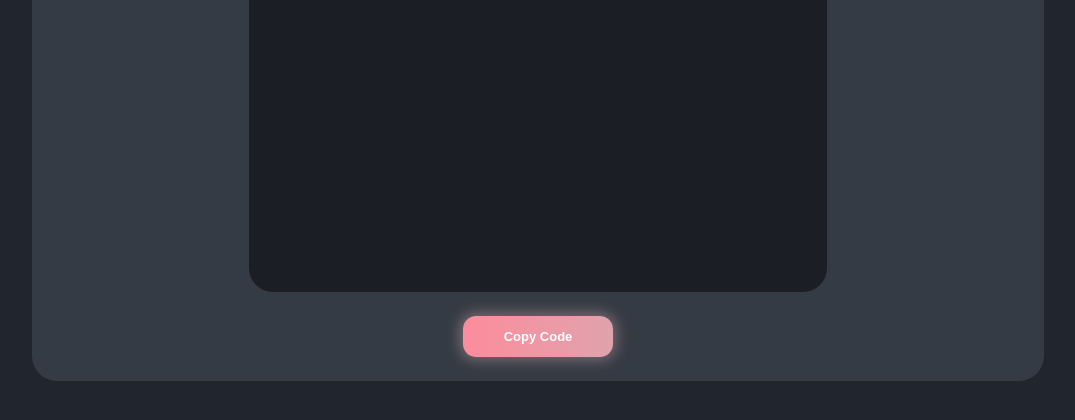
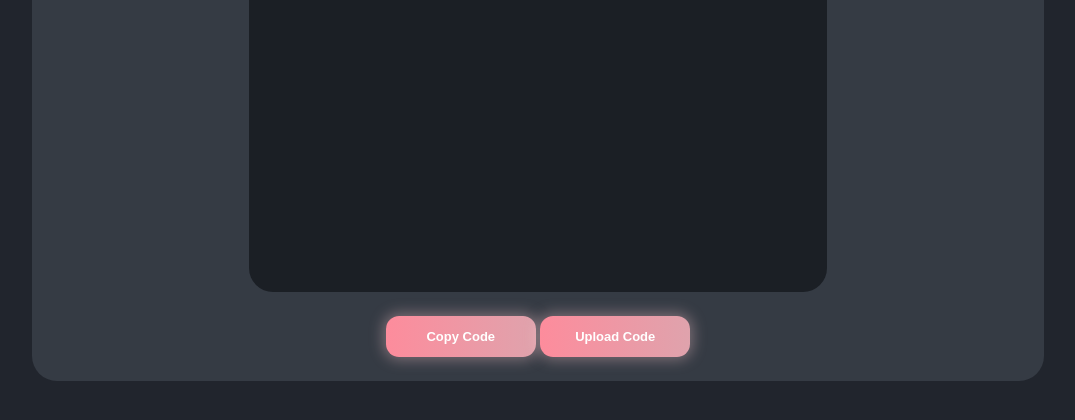
Before and after one commit to oss-slu/ml_code_generator, a Flask app: page /download in a window 1280 px wide. Shown: the part 804-1224 px from the top of the page, without its empty margins (102-1177 px from the left). Run offline with Flask 2, Linux system fonts and the light colour scheme.

Commit message:
added a way to make .ipynb files and made a button to use for uploading

```diff
--- a/flask_app/api/views.py
+++ b/flask_app/api/views.py
@@ -1,10 +1,12 @@
 import os
+import json
 
 from flask import g
 from flask import current_app
 from flask import render_template
 from flask import request, redirect, flash
 from flask import session
+from flask import jsonify
 
 from werkzeug.utils import secure_filename
 
@@ -16,9 +18,15 @@
    session['current_state'] = 'start'
    return render_template('home.html')
 
+def makeIpynb(code):
+   template = {"cells":[{"cell_type":"code","metadata":{},"outputs":[],"source":[code]}],"metadata":{"language_info":{"name":"python"},"orig_nbformat":4},"nbformat":4,"nbformat_minor":2}
+   with open ("data/sample.ipynb", "w") as outfile:
+      json.dump(template,outfile)
+
 def download_code():
    session['current_state'] = 'download'
    code = generator.download_code()
+   makeIpynb(code)
    return render_template('info/code.html', text=code)
 
 def describe_data():
@@ -57,7 +65,7 @@
    if request.method == 'POST':
       request_dict = request.form.to_dict()
       generator.select_y(request_dict['label'])
-      return correct_action(session['current_state'])
+      return redirect('/split?')
 
    keys = generator.get_labels()
    return render_template('actions/select_output_value.html', labels=keys)
@@ -87,7 +95,7 @@
          with current_app.app_context():
             generator.load_data(current_app.config['UPLOAD_FOLDER']+'/' + filename)
 
-         return correct_action(session['current_state'])
+         return redirect('/describe')
 
    return render_template('actions/upload_data.html')
 
--- a/flask_app/flask_main.py
+++ b/flask_app/flask_main.py
@@ -3,7 +3,7 @@
 
 from flask_app.api import views
 from flask_app.api import google_auth
-
+from flask_app.api import google_drive
 from flask_app.api.config import UPLOAD_FOLDER
 from flask_app.api.config import GOOGLE_CLIENT_ID
 from flask_app.api.config import GOOGLE_CLIENT_SECRET
@@ -32,6 +32,7 @@
    app.add_url_rule('/actions', view_func=views.next_actions, methods=['GET'])
    app.add_url_rule('/login', view_func=google_auth.login, methods=['GET'])
    app.add_url_rule('/login/callback', view_func=google_auth.login_callback, methods=['GET'])
+   app.add_url_rule('/upload', view_func=google_drive.upload, methods=['GET','POST'])
    return app
 
 # main driver function
--- a/flask_app/templates/info/code.html
+++ b/flask_app/templates/info/code.html
@@ -8,6 +8,7 @@
 </div>
 <div class="action">
     <button class="action">Copy Code</button>
+    <button> Upload Code</button>
 <div>
 <script>
     var copyBtn = document.querySelector('.action');
--- a/flask_app/templates/upload.html
+++ b/flask_app/templates/upload.html
@@ -3,7 +3,6 @@
 <div>
     {% if session['userinfo'] %}
        <h1>Welcome {{session['userinfo']['name']}}</h1>
-       <h1>Welcome {{session}}</h1>
     {% else %}
        <h1>Welcome to code generator</h1>
     {% endif %}
```
